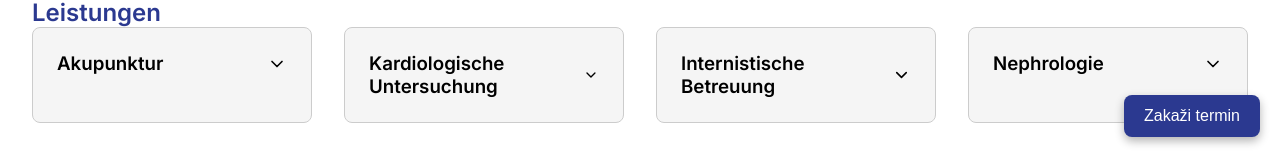
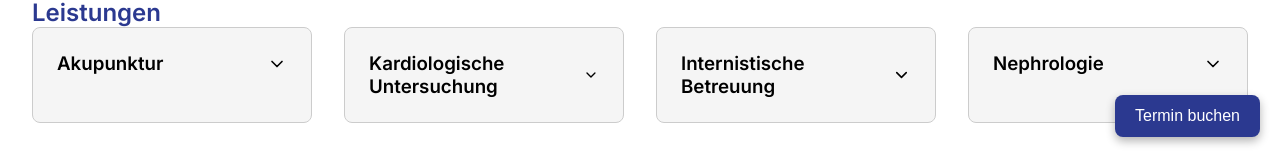
Before and after one commit to lokalino/dr-doerr, a React (Vite) app: page / in a window 1280 px wide. Shown: the part 643-800 px from the top of the page. Built offline with nearby package versions, Linux system fonts and the light colour scheme.

Commit message:
translate

```diff
--- a/src/App.jsx
+++ b/src/App.jsx
@@ -1,4 +1,5 @@
 import { useEffect, useState } from 'react'
+import { useTranslation } from 'react-i18next'
 import AOS from 'aos'
 import 'aos/dist/aos.css'
 
@@ -16,6 +17,7 @@ import PrivacyModal from './components/PrivacyModal'
 
 function App() {
   const [privacyOpen, setPrivacyOpen] = useState(false)
+  const { t } = useTranslation()
 
   useEffect(() => {
     AOS.init({ duration: 800, once: true })
@@ -39,7 +41,7 @@ function App() {
         </div>
 
         <div id="appointment" data-aos="zoom-in" style={{ maxWidth: 700, margin: '0 auto', padding: '2rem' }}>
-          <h2 style={{ textAlign: 'center', marginBottom: '1rem' }}>Kontaktieren Sie uns</h2>
+          <h2 style={{ textAlign: 'center', marginBottom: '1rem' }}>{t('contact.title')}</h2>
           <SimpleAppointmentForm />
         </div>
 
@@ -52,8 +54,9 @@ function App() {
       <button
         className="sticky-appointment-btn"
         onClick={() => document.getElementById("appointment")?.scrollIntoView({ behavior: "smooth" })}
+        aria-label={t('form.book')}
       >
-        Zakaži termin
+        {t('form.book')}
       </button>
 
       <Footer openPrivacy={() => setPrivacyOpen(true)} />
@@ -68,7 +71,7 @@ function App() {
         style={{ background: "#2b3990" }}
         buttonStyle={{ color: "#fff", backgroundColor: "#4e5ee4", borderRadius: "5px" }}
       >
-        Diese Webseite verwendet Cookies, um Ihnen ein optimales Erlebnis zu bieten.
+        {t('cookie')}
       </CookieConsent>
     </>
   )
```
